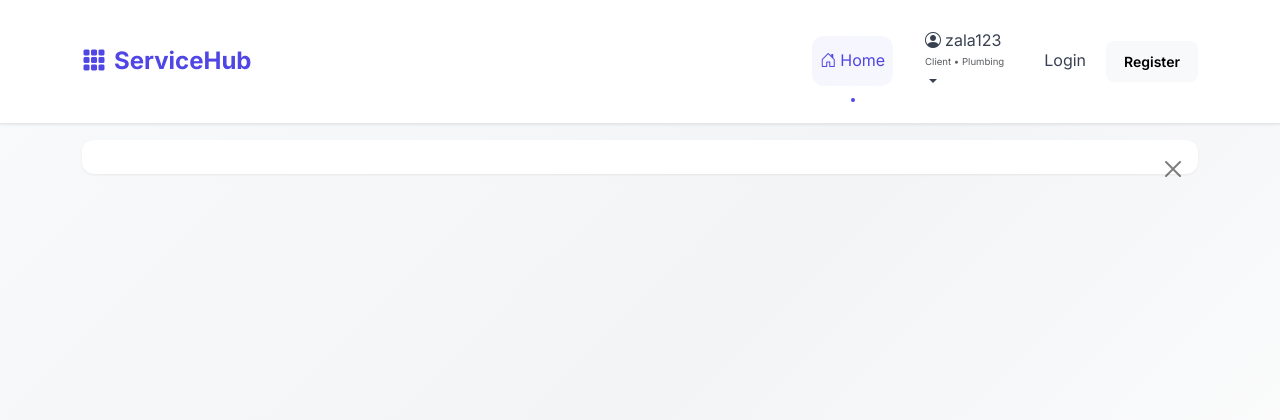
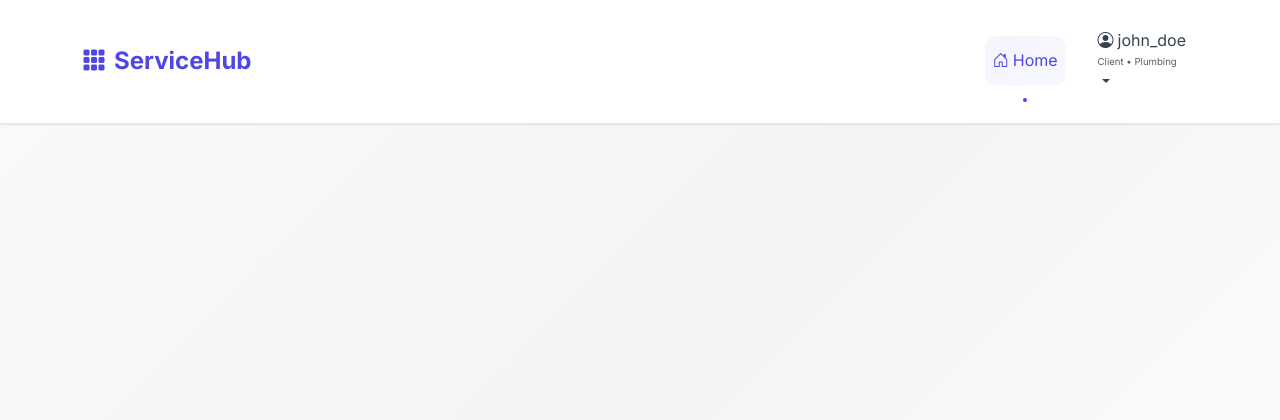
Before and after one commit to Brijraj120/ServiceHub, a Flask app: page /client/requests in a window 1280 px wide. Shown: the top 420 px of the page. Run offline with Flask 3, Linux system fonts and the light colour scheme; a user stored in the database is signed in.

Commit message:
Update base.html

```diff
--- a/templates/base.html
+++ b/templates/base.html
@@ -11,14 +11,13 @@
     <!-- Google Fonts -->
     <link href="https://fonts.googleapis.com/css2?family=Inter:wght@400;600;700&display=swap" rel="stylesheet">
     <!-- Custom CSS -->
-    <link rel="stylesheet" href="{{ url_for('static', filename='css/style.css') }}">
-
+    <link rel="stylesheet" href="/static/css/style.css">
 </head>
 <body class="site-bg">
     <!-- Navigation -->
     <nav class="navbar navbar-expand-lg navbar-dark">
         <div class="container">
-            <a class="navbar-brand" href="{{ url_for('index') }}">
+            <a class="navbar-brand" href="/">
                 <i class="bi bi-grid-3x3-gap-fill me-2"></i>ServiceHub
             </a>
             <button class="navbar-toggler" type="button" data-bs-toggle="collapse" data-bs-target="#navbarNav">
@@ -27,35 +26,30 @@
             <div class="collapse navbar-collapse" id="navbarNav">
                 <ul class="navbar-nav ms-auto align-items-center">
                     <li class="nav-item">
-                        <a class="nav-link active" href="{{ url_for('index') }}">
+                        <a class="nav-link active" href="/">
                             <i class="bi bi-house-door me-1"></i>Home
                         </a>
                     </li>
                     <li class="nav-item dropdown ms-3">
                         <a class="nav-link dropdown-toggle text-white" href="#" id="userMenu" role="button" data-bs-toggle="dropdown" aria-expanded="false">
-                            <i class="bi bi-person-circle me-1"></i>{{ session.get('username') }}
-                                <small class="d-block text-muted" style="font-size:0.6rem">
-                                    {{ session.get('role')|capitalize }}
-                                        • {{ session.get('service_type') }}
-                                </small>
+                            <i class="bi bi-person-circle me-1"></i>john_doe
+                            <small class="d-block text-muted" style="font-size:0.6rem">
+                                Client • Plumbing
+                            </small>
                         </a>
                         <ul class="dropdown-menu dropdown-menu-end" aria-labelledby="userMenu">
-
                             <li>
-                                <a class="dropdown-item" href="{{ url_for('client_dashboard') }}">
+                                <a class="dropdown-item" href="/client/dashboard">
                                     <i class="bi bi-speedometer2 me-2"></i>Dashboard
-
-                                        <small class="text-muted d-block">{{ session.get('service_type') }}</small>
-
+                                    <small class="text-muted d-block">Plumbing</small>
                                 </a>
                             </li>
                             <li>
-                                <a class="dropdown-item" href="{{ url_for('client_requests') }}">
+                                <a class="dropdown-item" href="/client/requests">
                                     <i class="bi bi-inbox me-2"></i>Service Requests
                                 </a>
                             </li>
                             <li><hr class="dropdown-divider"></li>
-
                             <li>
                                 <a class="dropdown-item" href="#">
                                     <i class="bi bi-person me-2"></i>Profile
@@ -63,34 +57,20 @@
                             </li>
                             <li><hr class="dropdown-divider"></li>
                             <li>
-                                <a class="dropdown-item" href="{{ url_for('logout') }}">
+                                <a class="dropdown-item" href="/logout">
                                     <i class="bi bi-box-arrow-right me-2"></i>Logout
                                 </a>
                             </li>
                         </ul>
                     </li>
-
-                    <li class="nav-item ms-3">
-                        <a class="nav-link" href="{{ url_for('login') }}">Login</a>
-                    </li>
-                    <li class="nav-item ms-2">
-                        <a class="btn btn-light btn-sm" href="{{ url_for('register') }}">Register</a>
-                    </li>
-
                 </ul>
             </div>
         </div>
     </nav>
-    <!-- Flashed messages -->
-    <div class="container mt-3">
-                    <div class="alert alert-{{ category }} alert-dismissible fade show" role="alert">
-                        {{ message }}
-                        <button type="button" class="btn-close" data-bs-dismiss="alert" aria-label="Close"></button>
-                    </div>
-    </div>
 
     <!-- Main Content -->
     <div class="container mt-5">
+        <!-- Content will be inserted here by child templates -->
     </div>
 
     <!-- Footer -->
```
